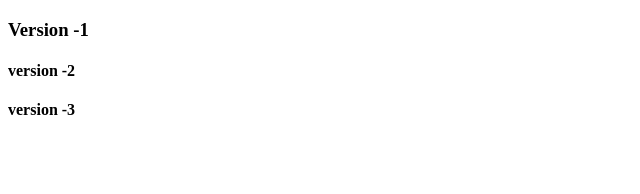
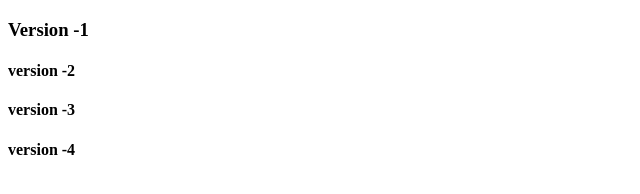
Before and after one commit to nithinpatel27/git-1, a plain HTML site: page index.html in a window 1280 px wide. Shown: the full height of the page, 0-640 px from the left. Drawn offline with Linux system fonts and the light colour scheme.

Commit message:
version4

```diff
--- a/index.html
+++ b/index.html
@@ -9,5 +9,6 @@
     <h3>Version -1</h3>
     <h4>version -2</h4>
     <h4>version -3</h4>
+    <h4>version -4</h4>
 </body>
 </html>
```
